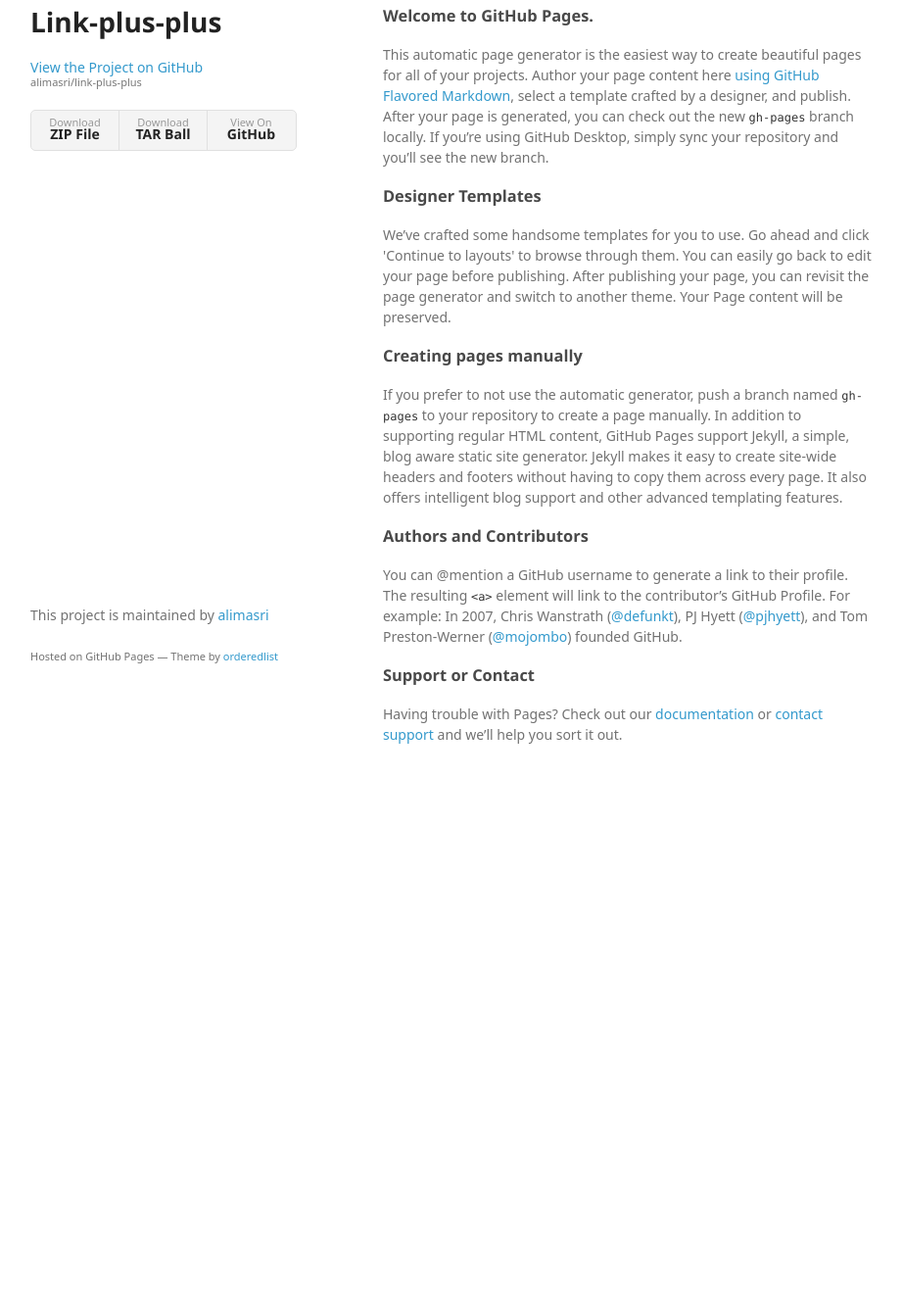
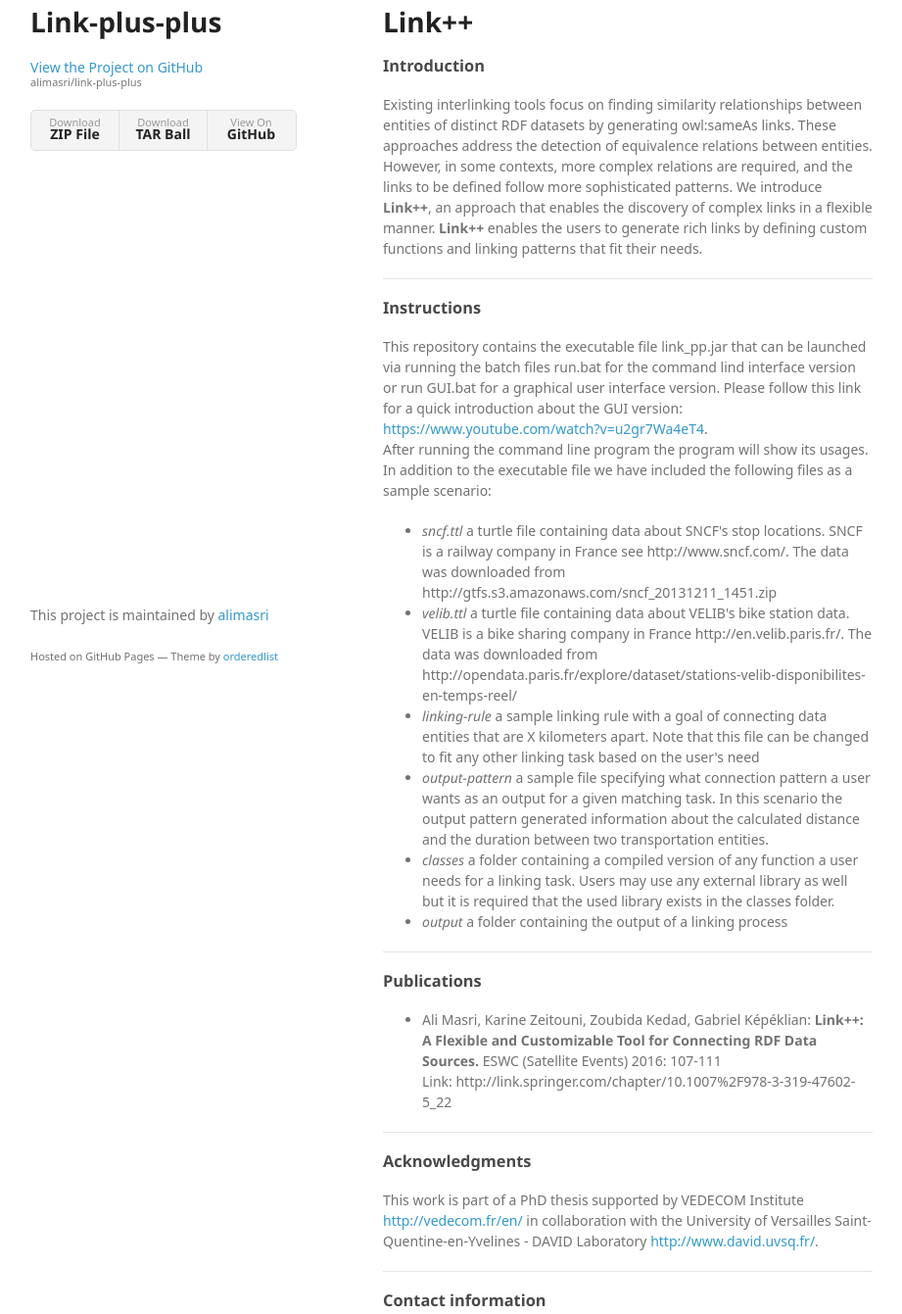
Before and after one commit to alimasri/link-, a plain HTML site: page index.html in a window 1280 px wide. Shown: the part 51-1392 px from the top of the page at 98% size, without its empty margins (179-1100 px from the left). Before the commit the page ends 881 px from the top, so only its background shows below. Drawn offline with Linux system fonts and the light colour scheme; a web font is replaced by a local one.

Commit message:
Create gh-pages branch via GitHub

```diff
--- a/index.html
+++ b/index.html
@@ -28,30 +28,74 @@
         </ul>
       </header>
       <section>
-        <h3>
-<a id="welcome-to-github-pages" class="anchor" href="#welcome-to-github-pages" aria-hidden="true"><span aria-hidden="true" class="octicon octicon-link"></span></a>Welcome to GitHub Pages.</h3>
-
-<p>This automatic page generator is the easiest way to create beautiful pages for all of your projects. Author your page content here <a href="https://guides.github.com/features/mastering-markdown/">using GitHub Flavored Markdown</a>, select a template crafted by a designer, and publish. After your page is generated, you can check out the new <code>gh-pages</code> branch locally. If you’re using GitHub Desktop, simply sync your repository and you’ll see the new branch.</p>
+        <h1>
+<a id="link" class="anchor" href="#link" aria-hidden="true"><span aria-hidden="true" class="octicon octicon-link"></span></a>Link++</h1>
 
 <h3>
-<a id="designer-templates" class="anchor" href="#designer-templates" aria-hidden="true"><span aria-hidden="true" class="octicon octicon-link"></span></a>Designer Templates</h3>
+<a id="introduction" class="anchor" href="#introduction" aria-hidden="true"><span aria-hidden="true" class="octicon octicon-link"></span></a>Introduction</h3>
 
-<p>We’ve crafted some handsome templates for you to use. Go ahead and click 'Continue to layouts' to browse through them. You can easily go back to edit your page before publishing. After publishing your page, you can revisit the page generator and switch to another theme. Your Page content will be preserved.</p>
+<p>Existing interlinking tools focus on finding similarity relationships between entities of distinct RDF datasets by generating owl:sameAs links.
+These approaches address the detection of equivalence relations between entities.
+However, in some contexts, more complex relations are required, and the links to be defined follow more sophisticated patterns.
+We introduce <b>Link++</b>, an approach that enables the discovery of complex links in a flexible manner.
+<b>Link++</b> enables the users to generate rich links by defining custom functions and linking patterns that fit their needs.</p>
+
+<hr>
 
 <h3>
-<a id="creating-pages-manually" class="anchor" href="#creating-pages-manually" aria-hidden="true"><span aria-hidden="true" class="octicon octicon-link"></span></a>Creating pages manually</h3>
+<a id="instructions" class="anchor" href="#instructions" aria-hidden="true"><span aria-hidden="true" class="octicon octicon-link"></span></a>Instructions</h3>
 
-<p>If you prefer to not use the automatic generator, push a branch named <code>gh-pages</code> to your repository to create a page manually. In addition to supporting regular HTML content, GitHub Pages support Jekyll, a simple, blog aware static site generator. Jekyll makes it easy to create site-wide headers and footers without having to copy them across every page. It also offers intelligent blog support and other advanced templating features.</p>
+<p>This repository contains the executable file link_pp.jar that can be launched via running the batch files run.bat for the command lind interface version or run GUI.bat for a graphical user interface version.
+Please follow this link for a quick introduction about the GUI version: <a href="https://www.youtube.com/watch?v=u2gr7Wa4eT4">https://www.youtube.com/watch?v=u2gr7Wa4eT4</a>.
+<br>
+After running the command line program the program will show its usages.
+In addition to the executable file we have included the following files as a sample scenario:</p>
+
+<ul>
+  <li>
+<i>sncf.ttl</i> a turtle file containing data about SNCF's stop locations. SNCF is a railway company in France see http://www.sncf.com/.
+  The data was downloaded from http://gtfs.s3.amazonaws.com/sncf_20131211_1451.zip
+  </li>
+  <li>
+<i>velib.ttl</i> a turtle file containing data about VELIB's bike station data. VELIB is a bike sharing company in France http://en.velib.paris.fr/. The data was downloaded from http://opendata.paris.fr/explore/dataset/stations-velib-disponibilites-en-temps-reel/
+  </li>
+  <li>
+<i>linking-rule</i> a sample linking rule with a goal of connecting data entities that are X kilometers apart.
+  Note that this file can be changed to fit any other linking task based on the user's need</li>
+  <li>
+<i>output-pattern</i> a sample file specifying what connection pattern a user wants as an output for a given matching task.
+  In this scenario the output pattern generated information about the calculated distance and the duration between two transportation entities.
+  </li>
+<li>
+<i>classes</i> a folder containing a compiled version of any function a user needs for a linking task.
+  Users may use any external library as well but it is required that the used library exists in the classes folder.</li>
+  <li>
+<i>output</i> a folder containing the output of a linking process</li>
+</ul>
+
+<hr>
 
 <h3>
-<a id="authors-and-contributors" class="anchor" href="#authors-and-contributors" aria-hidden="true"><span aria-hidden="true" class="octicon octicon-link"></span></a>Authors and Contributors</h3>
+<a id="publications" class="anchor" href="#publications" aria-hidden="true"><span aria-hidden="true" class="octicon octicon-link"></span></a>Publications</h3>
 
-<p>You can @mention a GitHub username to generate a link to their profile. The resulting <code>&lt;a&gt;</code> element will link to the contributor’s GitHub Profile. For example: In 2007, Chris Wanstrath (<a href="https://github.com/defunkt" class="user-mention">@defunkt</a>), PJ Hyett (<a href="https://github.com/pjhyett" class="user-mention">@pjhyett</a>), and Tom Preston-Werner (<a href="https://github.com/mojombo" class="user-mention">@mojombo</a>) founded GitHub.</p>
+<ul>
+  <li>Ali Masri, Karine Zeitouni, Zoubida Kedad, Gabriel Képéklian:<b> Link++: A Flexible and Customizable Tool for Connecting RDF Data Sources.</b> ESWC (Satellite Events) 2016: 107-111<br>Link: http://link.springer.com/chapter/10.1007%2F978-3-319-47602-5_22
+  </li>
+</ul>
+
+<hr>
 
 <h3>
-<a id="support-or-contact" class="anchor" href="#support-or-contact" aria-hidden="true"><span aria-hidden="true" class="octicon octicon-link"></span></a>Support or Contact</h3>
+<a id="acknowledgments" class="anchor" href="#acknowledgments" aria-hidden="true"><span aria-hidden="true" class="octicon octicon-link"></span></a>Acknowledgments</h3>
 
-<p>Having trouble with Pages? Check out our <a href="https://help.github.com/pages">documentation</a> or <a href="https://github.com/contact">contact support</a> and we’ll help you sort it out.</p>
+<p>This work is part of a PhD thesis supported by VEDECOM Institute <a href="http://vedecom.fr/en/">http://vedecom.fr/en/</a> in collaboration with the University of Versailles Saint-Quentine-en-Yvelines - DAVID Laboratory <a href="http://www.david.uvsq.fr/">http://www.david.uvsq.fr/</a>.</p>
+
+<hr>
+
+<h3>
+<a id="contact-information" class="anchor" href="#contact-information" aria-hidden="true"><span aria-hidden="true" class="octicon octicon-link"></span></a>Contact information</h3>
+
+<p>For more information about the project or for any suggestions you are free to contact us at <a href="mailto:ali.masri@vedecom.fr">ali.masri@vedecom.fr</a></p>
       </section>
       <footer>
         <p>This project is maintained by <a href="https://github.com/alimasri">alimasri</a></p>
```
Also changed, not shown: params.json (+1 -1 lines).
